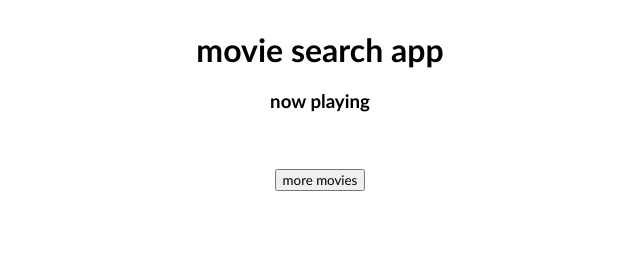
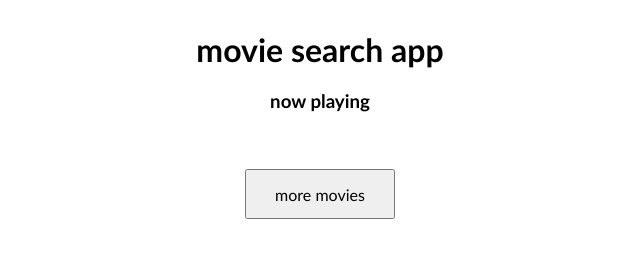
Before and after one commit to csdaniel17/movie-app-angular, a plain HTML site: page index.html in a window 1280 px wide. Shown: the whole page, without its empty margins (320-960 px from the left). Drawn offline with nearby package versions, Linux system fonts and the light colour scheme; no server answers.

Commit message:
fix API key and styling

```diff
--- a/script.js
+++ b/script.js
@@ -1,5 +1,7 @@
+var API_KEY = 'fec8b5ab27b292a68294261bb21b04a5';
 
 var app = angular.module('my-app', ['ngRoute']);
+
 //route configuration - what route goes to what pages
 app.config(function($routeProvider) {
   $routeProvider
@@ -13,8 +15,7 @@ app.config(function($routeProvider) {
     });
 });
 
-var API_KEY = 'fec8b5ab27b292a68294261bb21b04a5';
-
+//main controller
 app.controller('MainController', function($scope, $http) {
   $http.get('http://api.themoviedb.org/3/movie/now_playing?api_key=' + API_KEY).success(function(movie) {
     $scope.movie = movie;
@@ -27,12 +28,13 @@ app.controller('MainController', function($scope, $http) {
       $scope.movie = movie;
       if (page <= movie.total_pages) {
         page++;
-      };
+      }
     });
   };
 
 });
 
+//details page controller
 app.controller('DetailsController', function($scope, $http, $routeParams) {
   $scope.movieId = $routeParams.movieId;
   $http.get('http://api.themoviedb.org/3/movie/' + $routeParams.movieId + '?api_key=' + API_KEY).success(function(data) {
--- a/style.css
+++ b/style.css
@@ -27,3 +27,9 @@ h3 {
 img {
   padding: 1%;
 }
+
+button {
+  height: 50px;
+  width: 150px;
+  font-size: 16px;
+}
```
